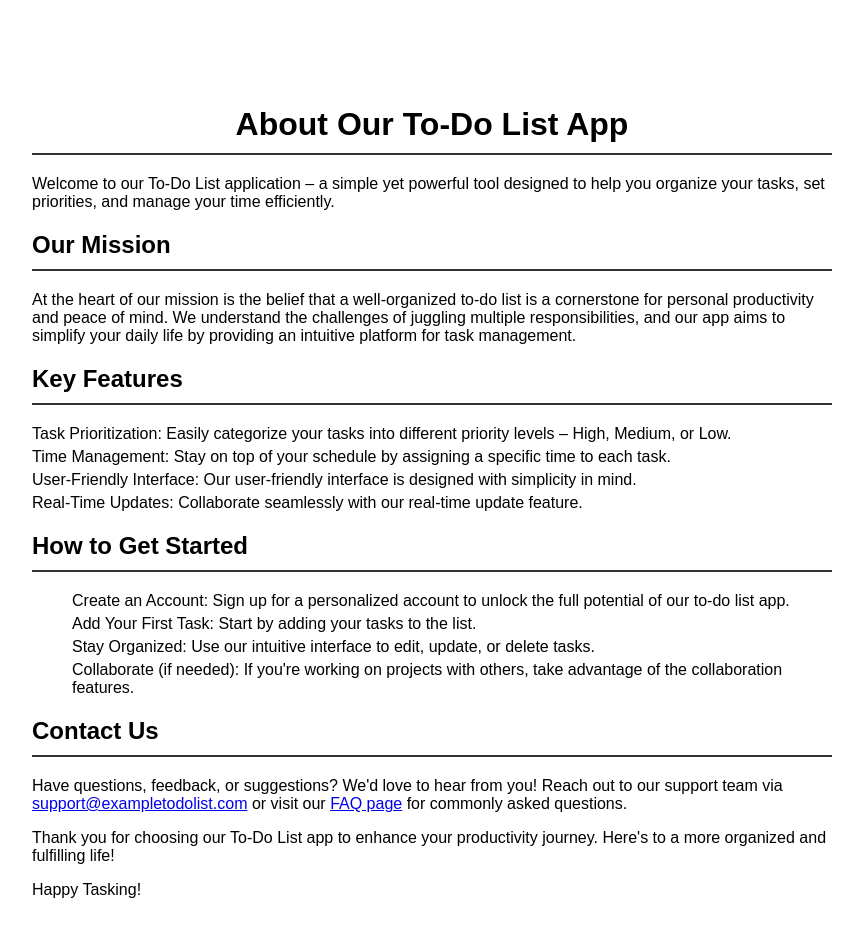
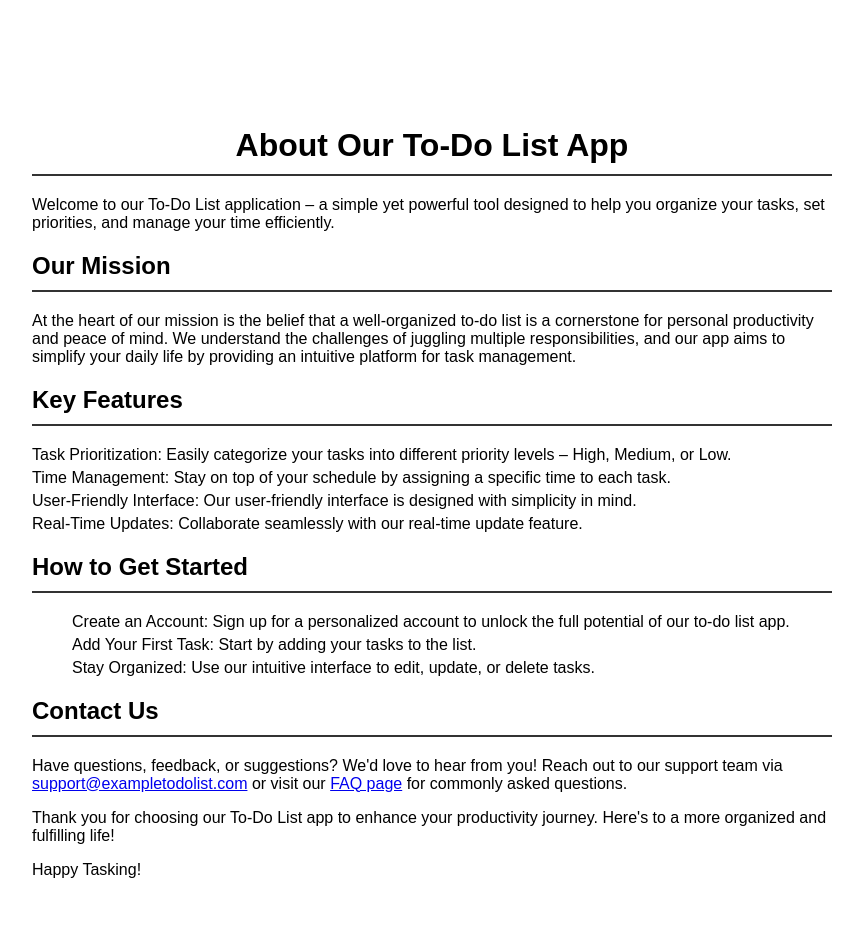
Before and after one commit to Ristar-art/todo-list-redux, a React (Create React App) app: page /about in a window 1280 px wide. Shown: the whole page, without its empty margins (208-1071 px from the left). Built offline with nearby package versions, Linux system fonts and the light colour scheme.

Commit message:
refactor: removed colab

```diff
--- a/src/Pages/About.js
+++ b/src/Pages/About.js
@@ -55,8 +55,7 @@ export const About = () =>{
             <li>Create an Account: Sign up for a personalized account to unlock the full potential of our to-do list app.</li>
             <li>Add Your First Task: Start by adding your tasks to the list.</li>
             <li>Stay Organized: Use our intuitive interface to edit, update, or delete tasks.</li>
-            <li>Collaborate (if needed): If you're working on projects with others, take advantage of the collaboration features.</li>
-          </ol>
+         </ol>
 
           <h2 style={headingStyle}>Contact Us</h2>
           <p style={contactStyle}>
```
